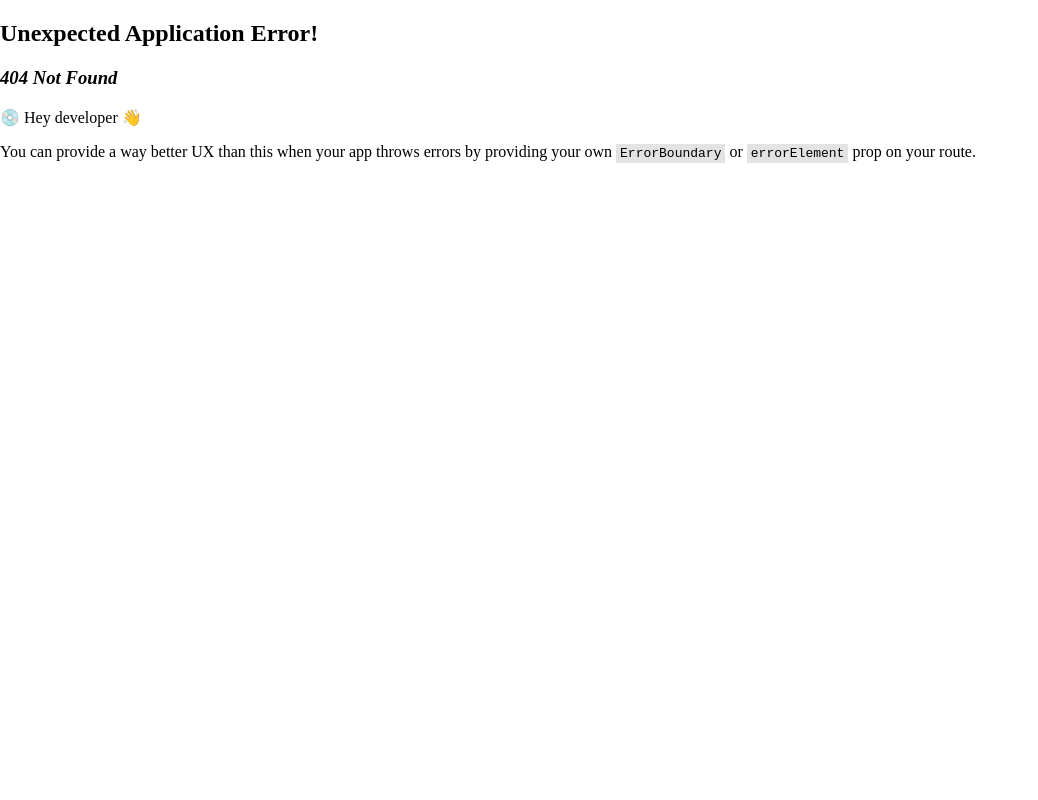
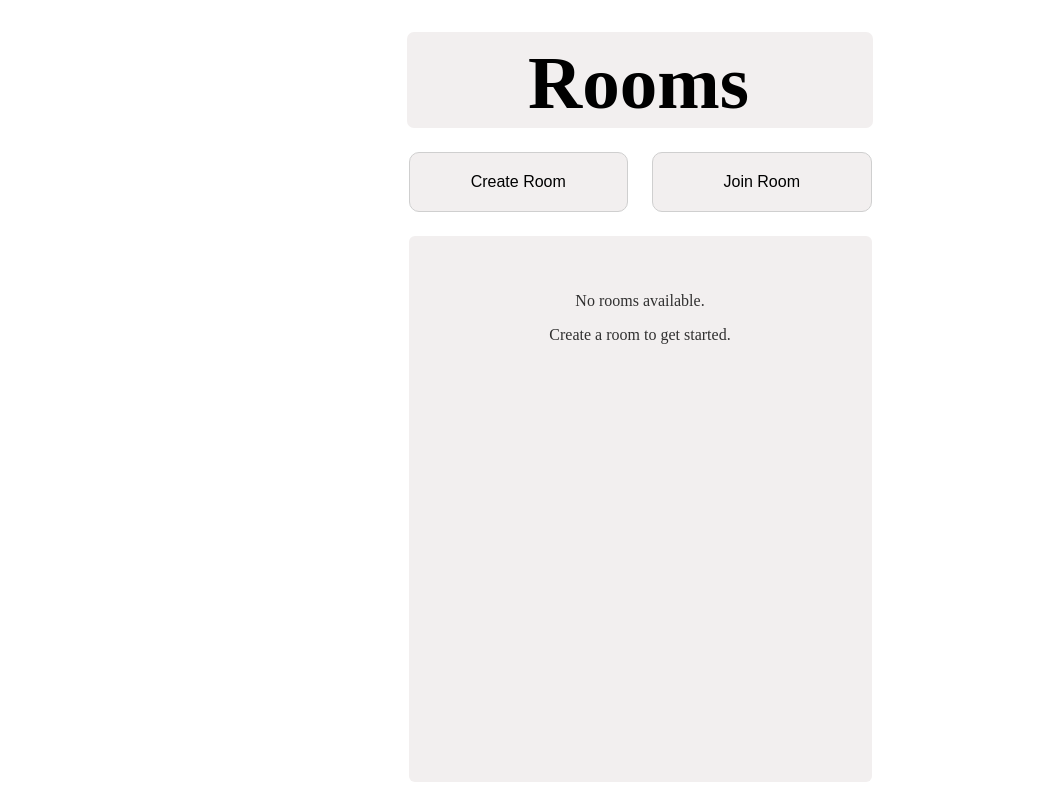
Before and after one commit to DavidCW2004/COMM2020_Project1_TeamProject, a React (Vite) app in the folder frontend/: page /rooms in a window 1280 px wide. Before the commit this address had no page. Shown: the whole page, without its empty margins (0-1038 px from the left). Built offline with nearby package versions, Linux system fonts and the light colour scheme.

Commit message:
added rooms hub page, with placeholder for inevetable requests

```diff
--- a/frontend/src/pages/LoginPage.tsx
+++ b/frontend/src/pages/LoginPage.tsx
@@ -21,12 +21,12 @@ export default function LoginPage() {
 
 
     return (
-        <div className={styles.login}>
+        <div className={styles.page}>
             <div className={styles.rectangleParent}>
                 <div className={styles.frameDiv}>
-                    <div className={styles.rectangleDiv} />
-                    <div className={styles.socialStudyTeammates}>{`Social Study Teammates `}</div>
-                    <div className={styles.collaborativeLearningWith}>Collaborative Learning with Structured Support</div>
+                    <div className={styles.rectangleDiv}/>
+                        <h1 className={styles.socialStudyTeammates}>Social Study Teammates</h1>
+                        <h2 className={styles.collaborativeLearningWith}>Collaborative Learning with Structured Support</h2>
                 </div>
                 <div className={styles.frameChild} />
                 <div className={styles.rectangleGroup}>
--- a/frontend/src/pages/RoomsHubPage.tsx
+++ b/frontend/src/pages/RoomsHubPage.tsx
@@ -0,0 +1,36 @@
+import styles from "../styles/Login.module.css";
+
+export default function RoomsHubPage() {
+    const rooms = []; // Placeholder for rooms data
+
+    return (
+        <div className={styles.page}>
+        <div className={styles.rectangleParent}>
+            <div className={styles.frameDiv}>
+                <div className={styles.rectangleDiv}/>
+                    <h1 className={styles.rooms}>Rooms</h1>
+            </div>
+
+            <div className={styles.buttonParent}>
+                <button className={styles.roomButton}><div className={styles.roomLabel}>Create Room</div></button>
+                <button className={styles.roomButton}><div className={styles.roomLabel}>Join Room</div></button>
+            </div>
+
+            <div className={styles.roomsListParent}>
+                {rooms.length === 0 ? (
+                    <div className = {styles.emptyState}>
+                        <p className={styles.noRoomsAvailable}>No rooms available.</p>
+                        <p className={styles.createOrJoinARoom}>Create a room to get started.</p>
+                    </div>
+                ) : (
+                    rooms.map((room) => (
+                        <div key={room.id}>
+                            {/* Render room details here */ }
+                        </div>
+                    ))
+                )}
+            </div>
+
+        </div>
+        </div>);
+}
--- a/frontend/src/routes/router.tsx
+++ b/frontend/src/routes/router.tsx
@@ -1,7 +1,9 @@
 import { createBrowserRouter } from "react-router-dom";
 import LoginPage from "../pages/LoginPage";
+import RoomsHubPage from "../pages/RoomsHubPage";
 
 
 export const router = createBrowserRouter([
     { path: "/", element: <LoginPage /> },
+    { path: "/rooms", element: <RoomsHubPage /> }
 ]);
--- a/frontend/src/styles/Login.module.css
+++ b/frontend/src/styles/Login.module.css
@@ -1,22 +1,21 @@
-.login {
-    width: 100vw;
-    height: 100vh;
-    /* 👈 key change */
+.rectangleParent {
+    width: 463px;
+    height: 1024px;
+    margin: 0 auto;
     position: relative;
-    background-color: #fff;
-    overflow: hidden;
-    text-align: left;
-    font-size: 16px;
-    color: #000;
-    font-family: Inter;
+
+    display: flex;
+    flex-direction: column;
+    align-items: center;
+    gap: 24px;
 }
 
-.rectangleParent {
-    position: absolute;
-    top: 0px;
-    left: calc(50% - 232px);
-    width: 463px;
-    height: 1024px;
+.page {
+    min-height: 100vh;
+    display: flex;
+    justify-content: center;
+    align-items: center;
+
 }
 
 .frameChild {
@@ -113,14 +112,17 @@
 }
 
 .frameDiv {
-    position: absolute;
-    top: 57px;
-    left: -3px;
+    position: relative;
     width: 466px;
     height: 96px;
-    flex-shrink: 0;
-    text-align: center;
-    font-size: 36px;
+    display: flex;
+    flex-direction: column;
+    align-items: center;
+    justify-content: center;
+    padding: 14px 16px;
+    gap: 6px;
+    box-sizing: border-box;
+    margin-top: 32px;
 }
 
 .rectangleDiv {
@@ -132,31 +134,20 @@
     width: 466px;
     height: 96px;
     flex-shrink: 0;
+    z-index: -1;
 }
 
 .socialStudyTeammates {
-    position: absolute;
-    top: 0px;
-    left: calc(50% - 241px);
-    display: flex;
-    align-items: center;
-    justify-content: center;
-    width: 481px;
-    height: 56px;
-    flex-shrink: 0;
+    margin: 0;
+    text-align: center;
+    line-height: 1.1;
 }
 
 .collaborativeLearningWith {
-    position: absolute;
-    top: 64px;
-    left: -122px;
-    font-size: 14px;
-    display: flex;
-    align-items: center;
-    justify-content: center;
-    width: 710px;
-    height: 32px;
-    flex-shrink: 0;
+    margin: 0;
+    text-align: center;
+    line-height: 1.1;
+    font-size: 13px;
 }
 
 .displayNameLabel {
@@ -238,7 +229,6 @@
 
 .continueButton {
     position: absolute;
-    /* keep your existing top/left */
     width: 224px;
     height: 39px;
 
@@ -246,13 +236,9 @@
     border-radius: 10px;
     background-color: #606060;
     color: #fff;
-
     display: flex;
     align-items: center;
-    /* vertical centre */
     justify-content: center;
-    /* horizontal centre */
-
     cursor: pointer;
 }
 
@@ -260,3 +246,69 @@
     opacity: 0.6;
     cursor: not-allowed;
 }
+
+.rooms {
+    position: absolute;
+    top: 10px;
+    left: 0px;
+    width: 463px;
+    height: 80px;
+    display: flex;
+    align-items: center;
+    justify-content: center;
+    font-size: 75px;
+    line-height: 1;
+    margin: 0;
+}
+
+.buttonParent {
+
+    display: flex;
+    justify-content: space-between;
+    align-items: center;
+    width: 100%;
+    gap: 24px;
+}
+
+
+.roomButton {
+    flex: 1;
+    height: 60px;
+    border-radius: 10px;
+    border: 1px solid #cfcfcf;
+    background: #f2efef;
+    cursor: pointer;
+    display: flex;
+    align-items: center;
+    justify-content: center;
+}
+
+.roomLabel {
+    font-size: 16px;
+    font-weight: 500;
+}
+
+.roomsListParent {
+width: 100%;
+height: 546px;
+position: relative;
+border-radius: 6px;
+background-color: #f2efef;
+}
+
+.emptyState {
+    text-align: center;
+    padding: 40px 20px;
+    opacity: 0.8;
+}
+
+.emptyTitle {
+    font-size: 1.2rem;
+    font-weight: 600;
+    margin-bottom: 8px;
+}
+
+.emptySubtitle {
+    font-size: 0.95rem;
+    color: #666;
+}
```
